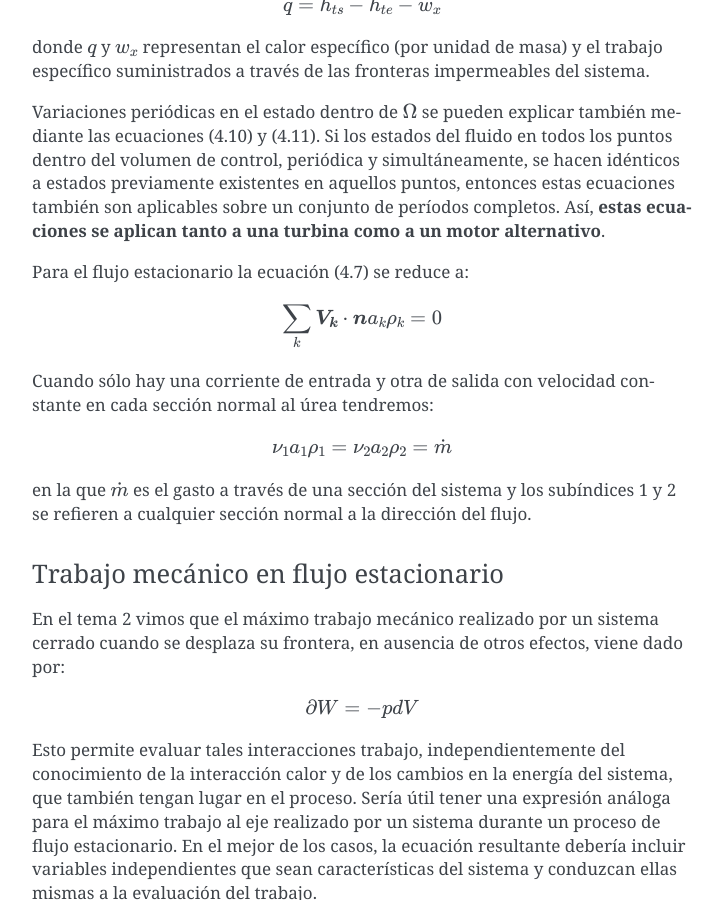
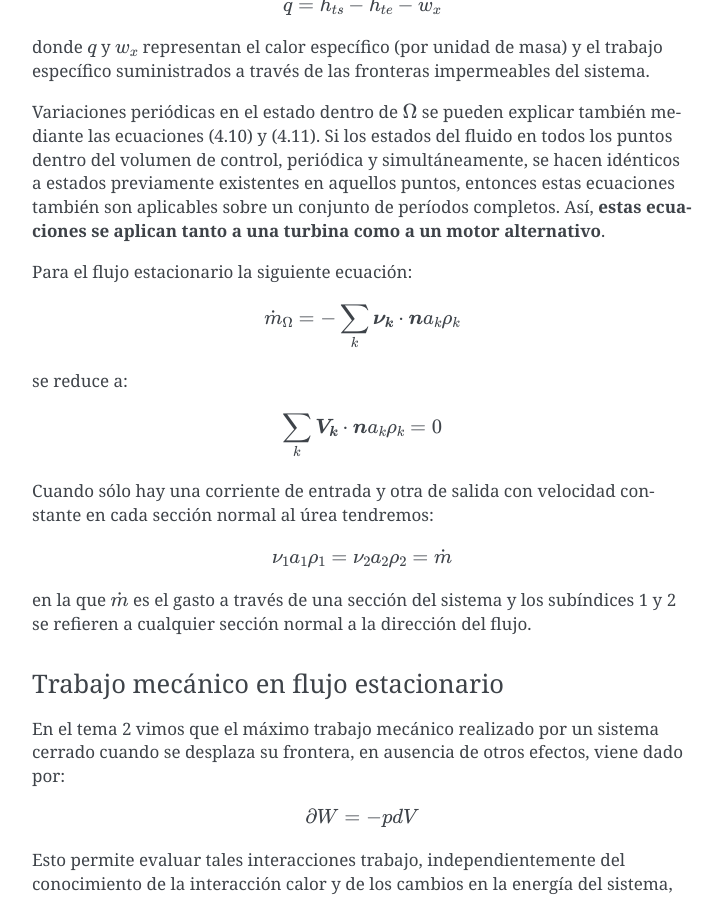
Before and after one commit to mantielero/termodinamica, a Sphinx documentation site: the page built from source/sistemas_abiertos_primer_principio.rst, in a window 1280 px wide and 900 px high, scrolled down 6415 px. Shown: the whole window, without its empty margins (388-1110 px from the left). Built offline with Sphinx 7.4.7, drawn with Linux system fonts in a browser that asks for light colours; pages that are not in the unit, such as notebooks, are missing from menus.

Commit message:
Update sistemas_abiertos_primer_principio.rst

```diff
--- a/source/sistemas_abiertos_primer_principio.rst
+++ b/source/sistemas_abiertos_primer_principio.rst
@@ -260,7 +260,13 @@ donde :math:`q` y :math:`w_x` representan el calor específico (por unidad de ma
 
 Variaciones periódicas en el estado dentro de :math:`\Omega` se pueden explicar también mediante las ecuaciones (4.10) y (4.11). Si los estados del fluido en todos los puntos dentro del volumen de control, periódica y simultáneamente, se hacen idénticos a estados previamente existentes en aquellos puntos, entonces estas ecuaciones también son aplicables sobre un conjunto de períodos completos. Así, **estas ecuaciones se aplican tanto a una turbina como a un motor alternativo**.
 
-Para el flujo estacionario la ecuación (4.7) se reduce a:
+Para el flujo estacionario la siguiente ecuación:
+
+.. math::
+
+   \dot{m}_\Omega = -\sum_k \boldsymbol{\nu_k} \cdot \boldsymbol{n} a_k \rho_k
+
+se reduce a:
 
 .. math::
 
```
